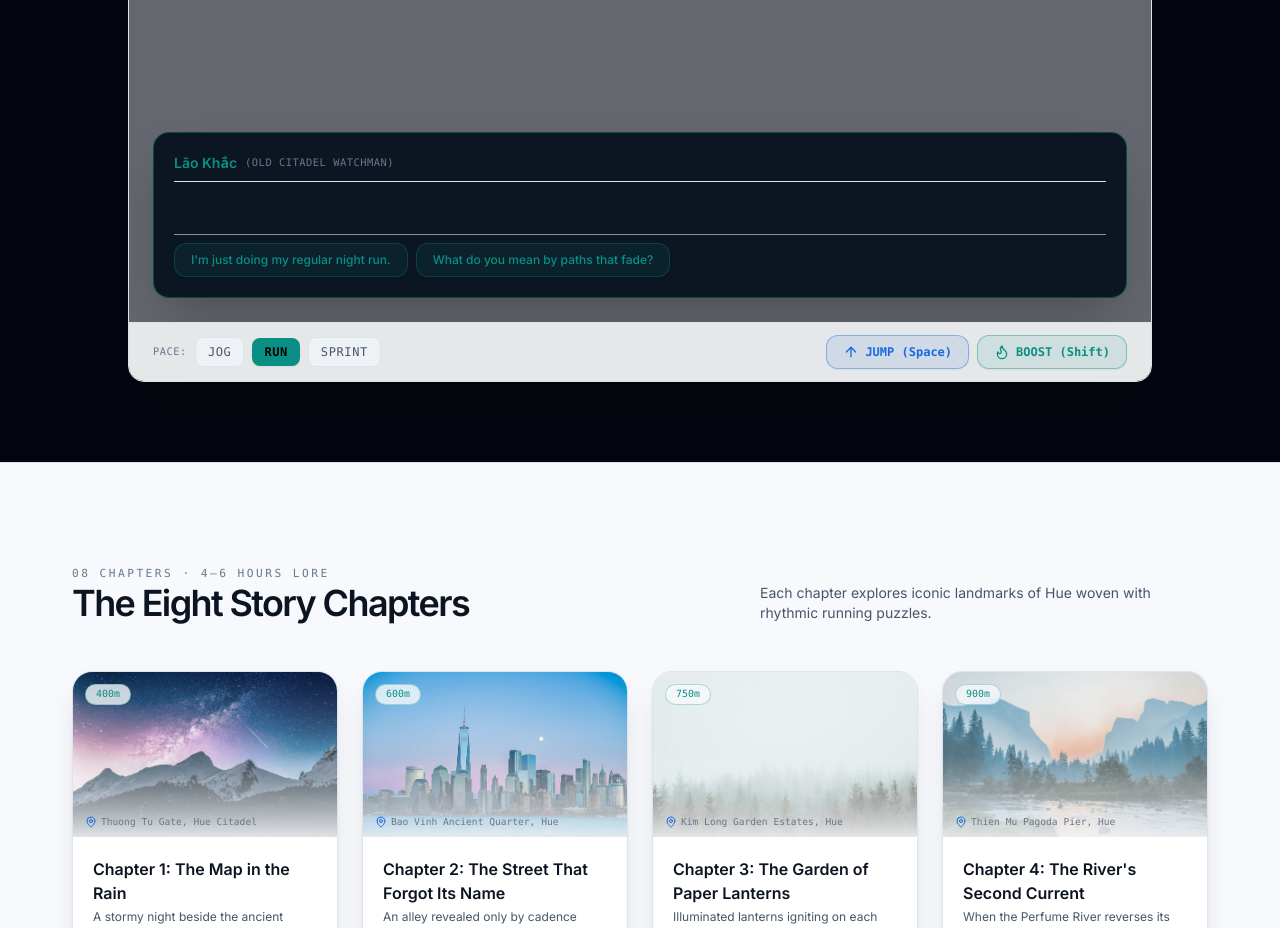
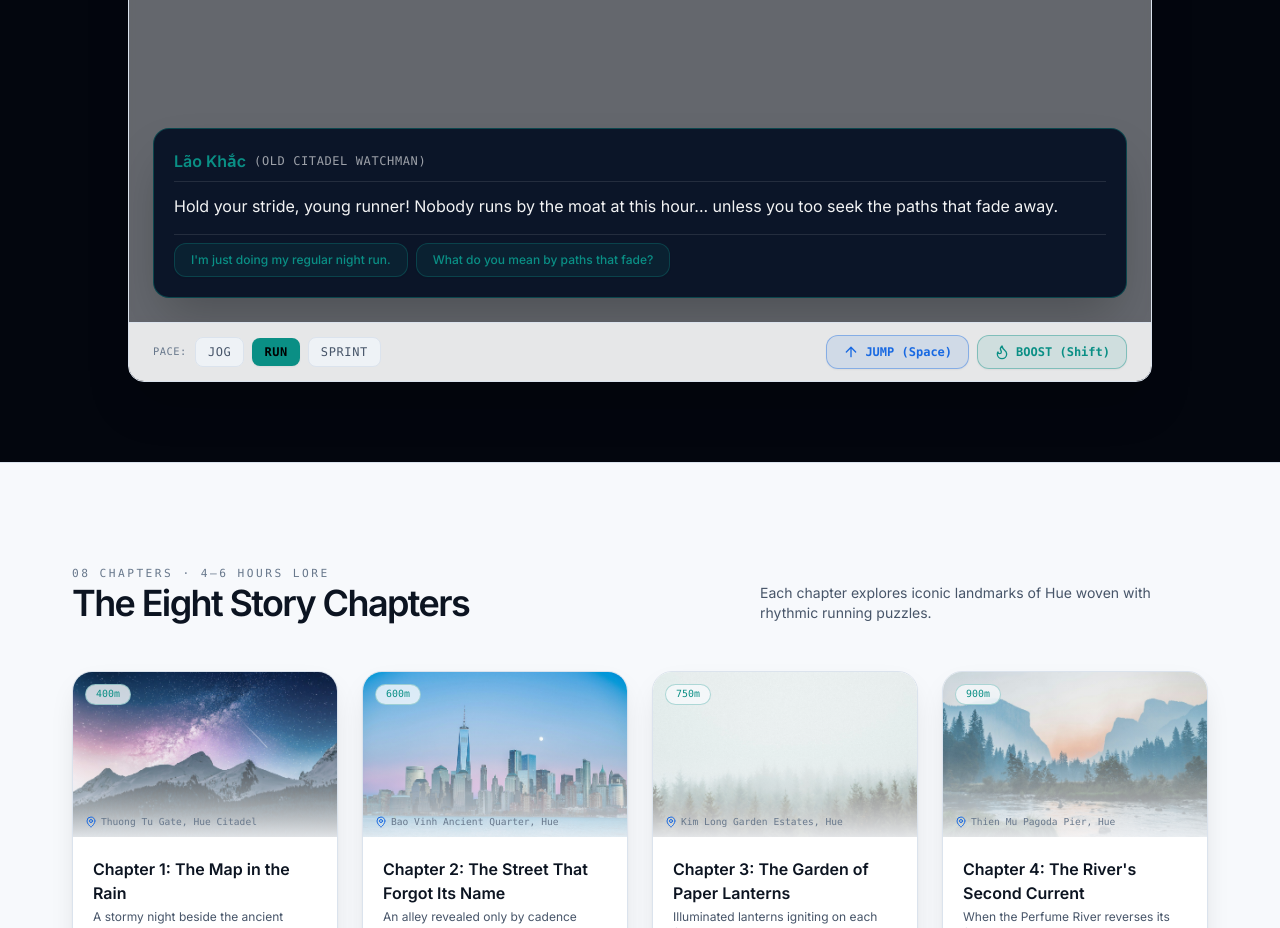
Before and after one commit to varustran/mythos-running, a Next.js app: page /en/game in a window 1280 px wide. Shown: the part 1020-1948 px from the top of the page. Built offline with nearby package versions, Linux system fonts and the light colour scheme; no server answers; a web font is replaced by a local one.

Commit message:
fix(game): improve dialogue contrast and clarity in light/dark modes

```diff
--- a/components/game/GameCanvas.tsx
+++ b/components/game/GameCanvas.tsx
@@ -275,24 +275,24 @@ export function GameCanvas({ locale, initialChapterId = 1 }: { locale: Locale; i
         {/* 3. Dialogue Overlay */}
         {activeDialogue ? (
           <div className="absolute inset-0 z-30 flex items-end p-4 sm:p-6 bg-canvas/40 backdrop-blur-sm animate-fade-in">
-            <div className="w-full rounded-2xl border border-teal/40 bg-[#081220]/95 p-5 shadow-2xl">
-              <div className="flex items-center justify-between border-b border-line pb-2 mb-3">
+            <div className="w-full rounded-2xl border border-teal/40 bg-[#0B1528] p-5 shadow-2xl text-slate-100">
+              <div className="flex items-center justify-between border-b border-white/10 pb-2 mb-3">
                 <div className="flex items-center gap-2">
-                  <span className="font-display font-semibold text-teal text-sm">
+                  <span className="font-display font-semibold text-teal text-base">
                     {activeDialogue.speaker}
                   </span>
-                  <span className="font-mono text-[0.65rem] text-subtle uppercase tracking-wider">
+                  <span className="font-mono text-xs text-white/60 uppercase tracking-wider">
                     ({activeDialogue.speakerRole[locale]})
                   </span>
                 </div>
               </div>
 
-              <p className="font-sans text-sm sm:text-base leading-relaxed text-ink/90">
+              <p className="font-sans text-sm sm:text-base leading-relaxed text-white/95">
                 {activeDialogue.text[locale]}
               </p>
 
               {activeDialogue.choices && activeDialogue.choices.length > 0 ? (
-                <div className="mt-4 flex flex-wrap gap-2 pt-2 border-t border-line/60">
+                <div className="mt-4 flex flex-wrap gap-2 pt-2 border-t border-white/10">
                   {activeDialogue.choices.map((choice, idx) => (
                     <button
                       key={idx}
```
